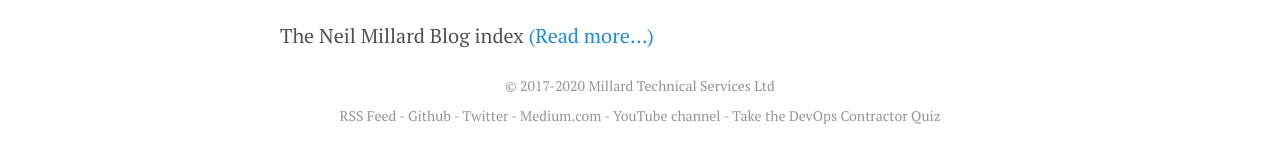
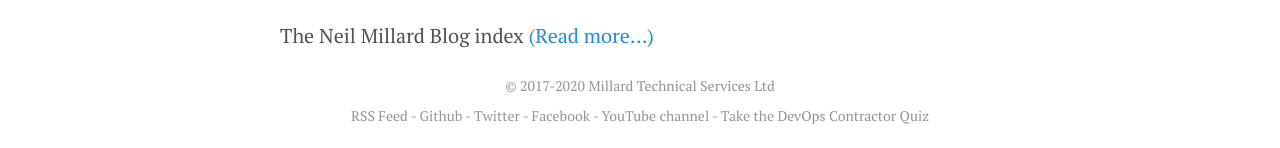
Before and after one commit to neilmillard/neilmillard.github.io, a Jekyll site: the page built from index.html, in a window 1280 px wide. Shown: the part 1181-1329 px from the top of the page. Built offline with Jekyll 4.4.1, drawn with Linux system fonts in a browser that asks for light colours; nearby versions of some CDN libraries; comment, search, counter and statistics services are not loaded.

Commit message:
update socials

```diff
--- /dev/null
+++ b/_data/lastweekaws.yaml
@@ -0,0 +1,2 @@
+---
+url: https://click.lastweekinaws.com/75u05k7wpes8hkp298quz/dphehmuqp345lnbm/aHR0cHM6Ly9yZWYubGFzdHdlZWtpbmF3cy5jb20vNGUwY2ZkNTA=
--- a/_includes/footer.html
+++ b/_includes/footer.html
@@ -5,7 +5,7 @@
       <p><a href="/atom.xml">RSS Feed</a> - <a
         href="https://github.com/neilmillard" target="_blank">Github</a> - <a
         href="https://twitter.com/neil_millard" target="_blank">Twitter</a> - <a
-        href="https://www.medium.com/@neil_millard" target="_blank">Medium.com</a> - <a
+        href="https://www.facebook.com/millardtechnicalservices/" target="_blank">Facebook</a> - <a
         href="https://www.youtube.com/channel/UCAaoh3jk1qtvD3ALPp48_8w" target="_blank">YouTube channel</a> - <a
         href="https://devopscontractor.scoreapp.com/" target="_blank">Take the DevOps Contractor Quiz</a>
       </p>
```
